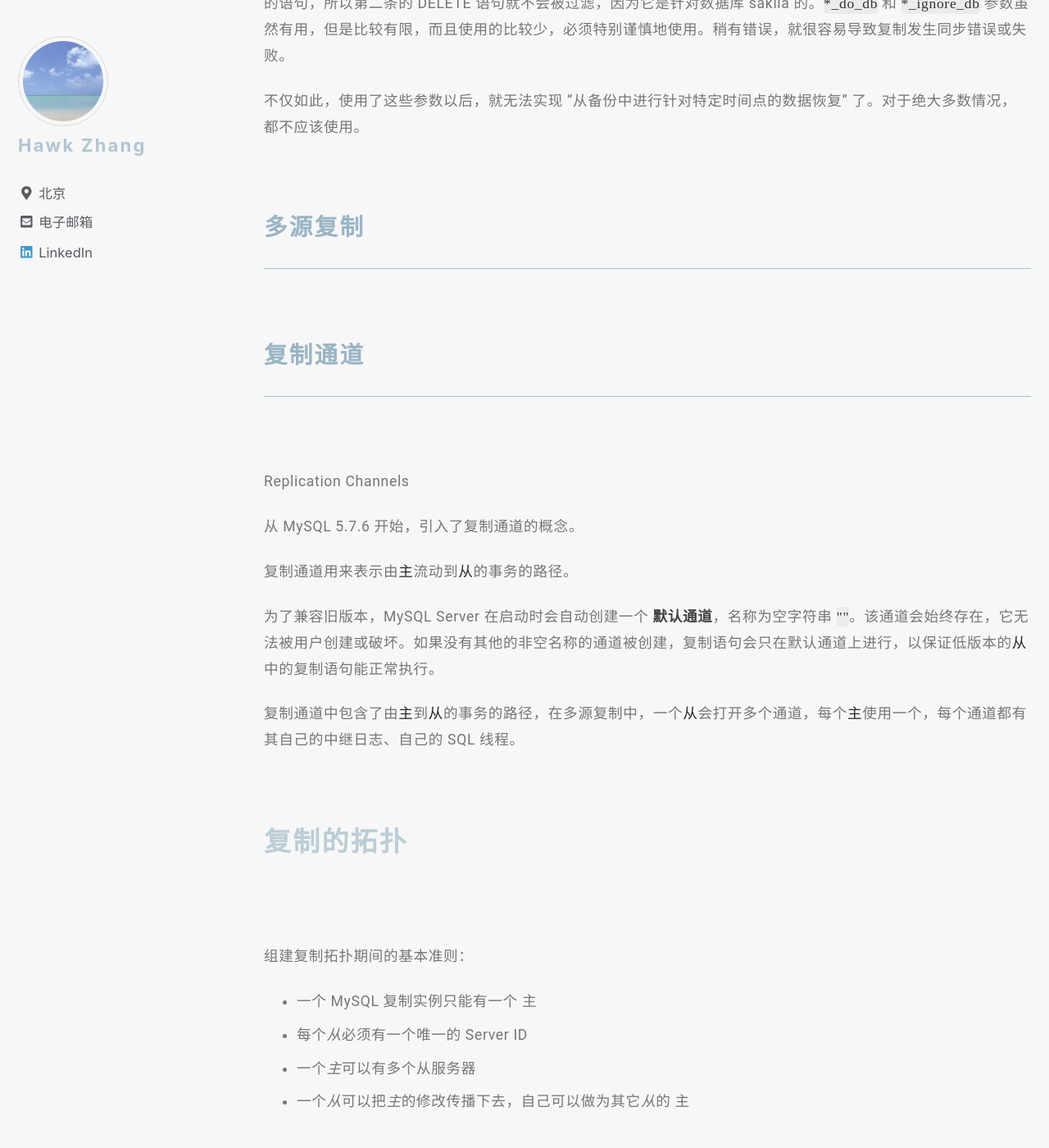
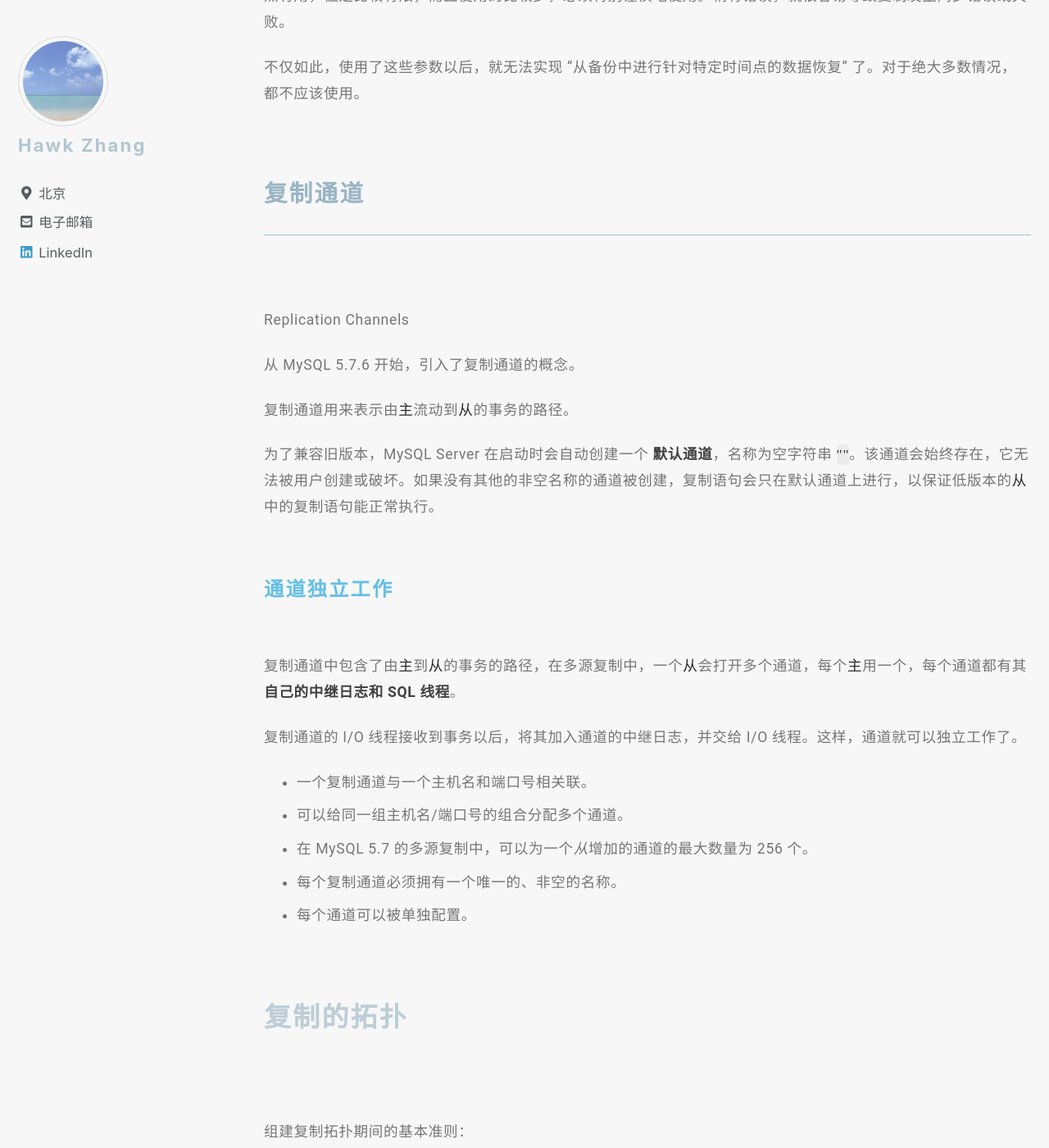
Before and after one commit to narru888/linotes_note, a Jekyll site: the page built from _posts/mysql/2016-03-01-master.slave.md, in a window 1280 px wide and 1400 px high, scrolled down 27577 px. Shown: the whole window at 82% size. Built offline with Jekyll 4.4.1, drawn with Linux system fonts in a browser that asks for light colours; nearby versions of some CDN libraries; a script that is not in the unit is left out; some of the changed text lies outside the part shown.

Commit message:
update on 2018-08-15 07:40:01 CST

```diff
--- a/_posts/mysql/2016-03-01-master.slave.md
+++ b/_posts/mysql/2016-03-01-master.slave.md
@@ -882,9 +870,19 @@
 
 为了兼容旧版本，MySQL Server 在启动时会自动创建一个 **默认通道**，名称为空字符串 `""`。该通道会始终存在，它无法被用户创建或破坏。如果没有其他的非空名称的通道被创建，复制语句会只在默认通道上进行，以保证低版本的*从*中的复制语句能正常执行。
 
-复制通道中包含了由*主*到*从*的事务的路径，在多源复制中，一个*从*会打开多个通道，每个*主*使用一个，每个通道都有其自己的中继日志、自己的 SQL 线程。
+
+#### 通道独立工作
+
+复制通道中包含了由*主*到*从*的事务的路径，在多源复制中，一个*从*会打开多个通道，每个*主*用一个，每个通道都有其 **自己的中继日志和 SQL 线程**。
+
+复制通道的 I/O 线程接收到事务以后，将其加入通道的中继日志，并交给 I/O 线程。这样，通道就可以独立工作了。
 
 
+* 一个复制通道与一个主机名和端口号相关联。
+* 可以给同一组主机名/端口号的组合分配多个通道。
+* 在 MySQL 5.7 的多源复制中，可以为一个*从*增加的通道的最大数量为 256 个。
+* 每个复制通道必须拥有一个唯一的、非空的名称。
+* 每个通道可以被单独配置。
 
 
 
@@ -1283,3 +1281,14 @@
 #### 只读从服务器
 
 许多企业愿意把从服务器配置成只读，这样的话，复制不会被无意的修改破坏掉。可以用 `read_only` 配置变量来实现，它会把大多数写入操作禁用：除了复制进程、拥有 `SUPER` 权限的用户以及临时表格。
+
+
+
+
+
+
+#### 创建一个日志服务器
+
+通过复制可以创建一个日志服务器，其中不保存数据，其唯一目的是为了便于重演、过滤二进制日志事件。这样做非常有利于在崩溃后重启复制，也有助于时间点恢复。
+
+想像一下，你有一组二进制日志或中继日志，也许来自备份，也许来自一个崩溃的服务器，现在你希望能重演其中的事件。
```
Also changed, not shown: other parts of _posts/mysql/2016-03-01-master.slave.md (+0 -12 lines).
